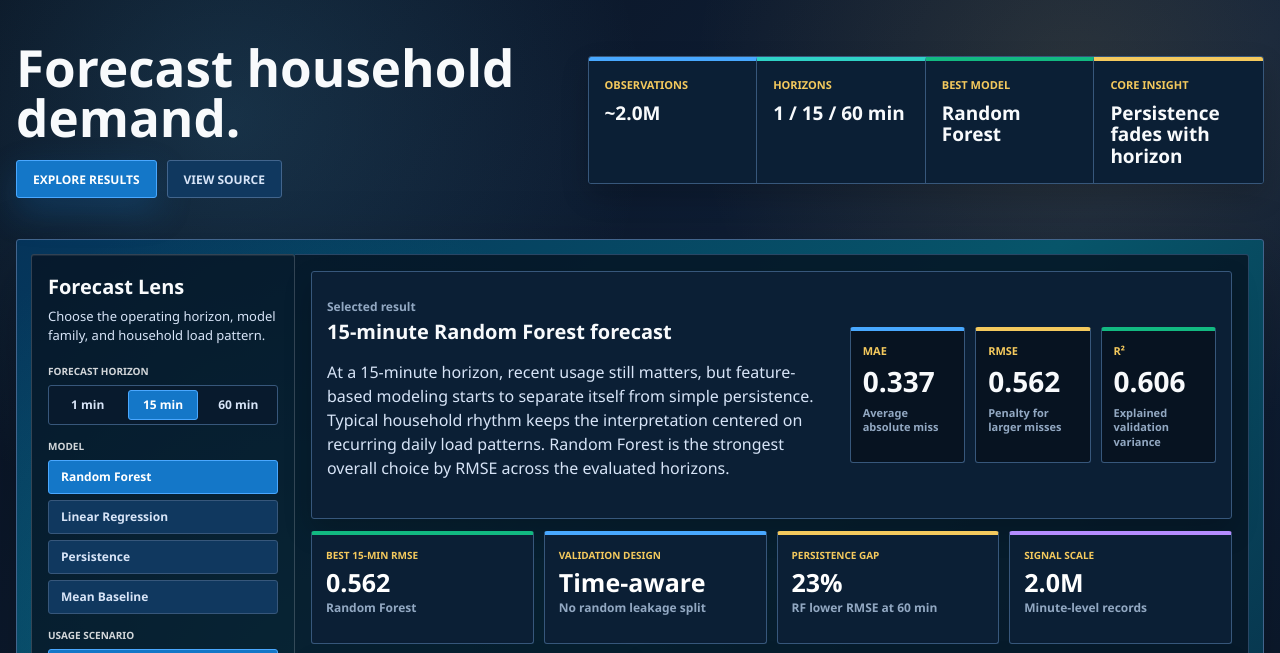
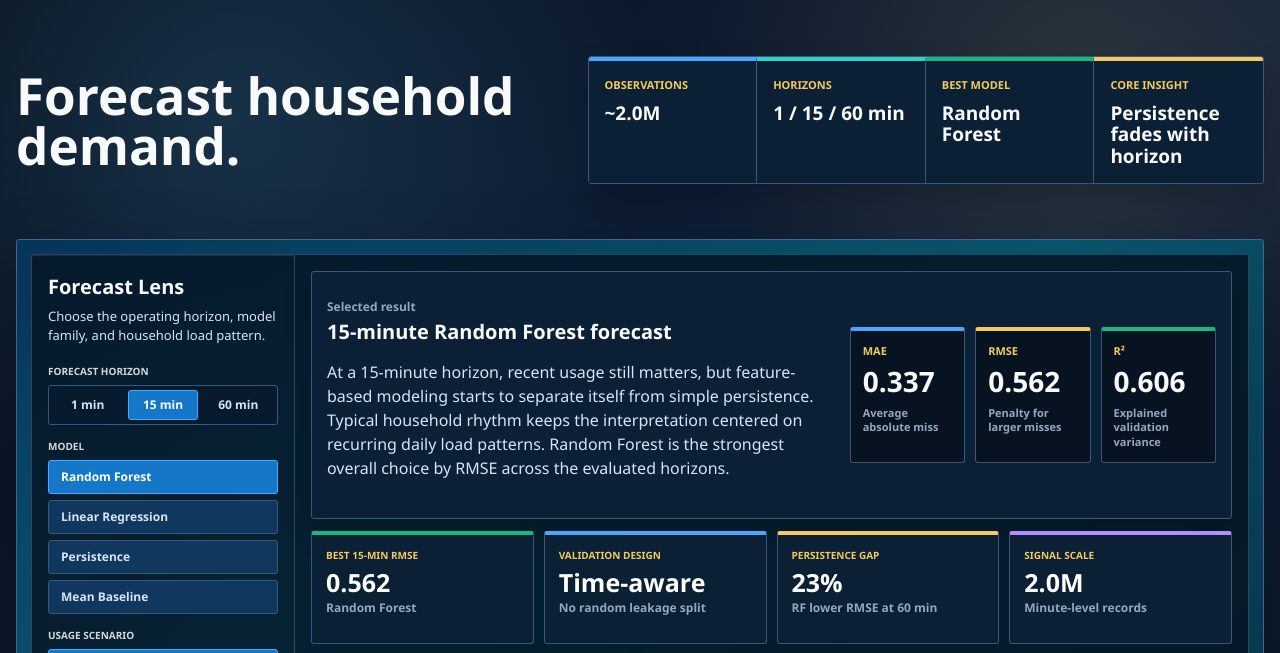
Before and after one commit to JoshuaColePhD/Household_Electric_Consumption_Analysis, a website: page index.html in a window 1280 px wide. Shown: the part 74-727 px from the top of the page. Drawn offline with Linux system fonts and the light colour scheme.

Commit message:
Remove hero action buttons

```diff
--- a/index.html
+++ b/index.html
@@ -30,12 +30,6 @@
       <section class="hero">
         <div class="hero-copy">
           <h1>Forecast household demand.</h1>
-          <div class="hero-actions">
-            <a class="button primary" href="#dashboard">Explore results</a>
-            <a class="button secondary" href="https://github.com/JoshuaColePhD/Household_Electric_Consumption_Analysis">
-              View source
-            </a>
-          </div>
         </div>
 
         <div class="hero-panel" aria-label="Project highlights">
```
